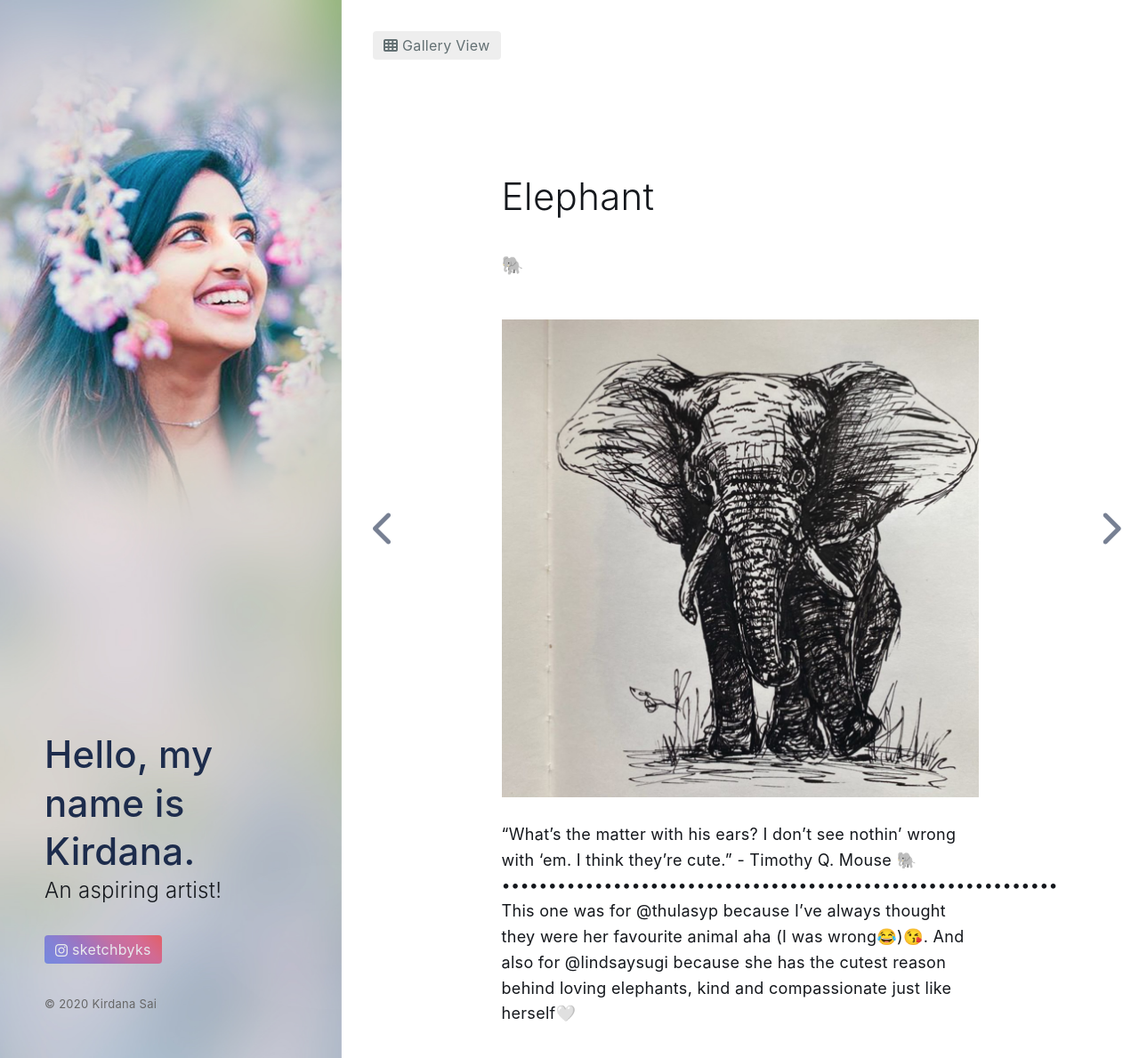
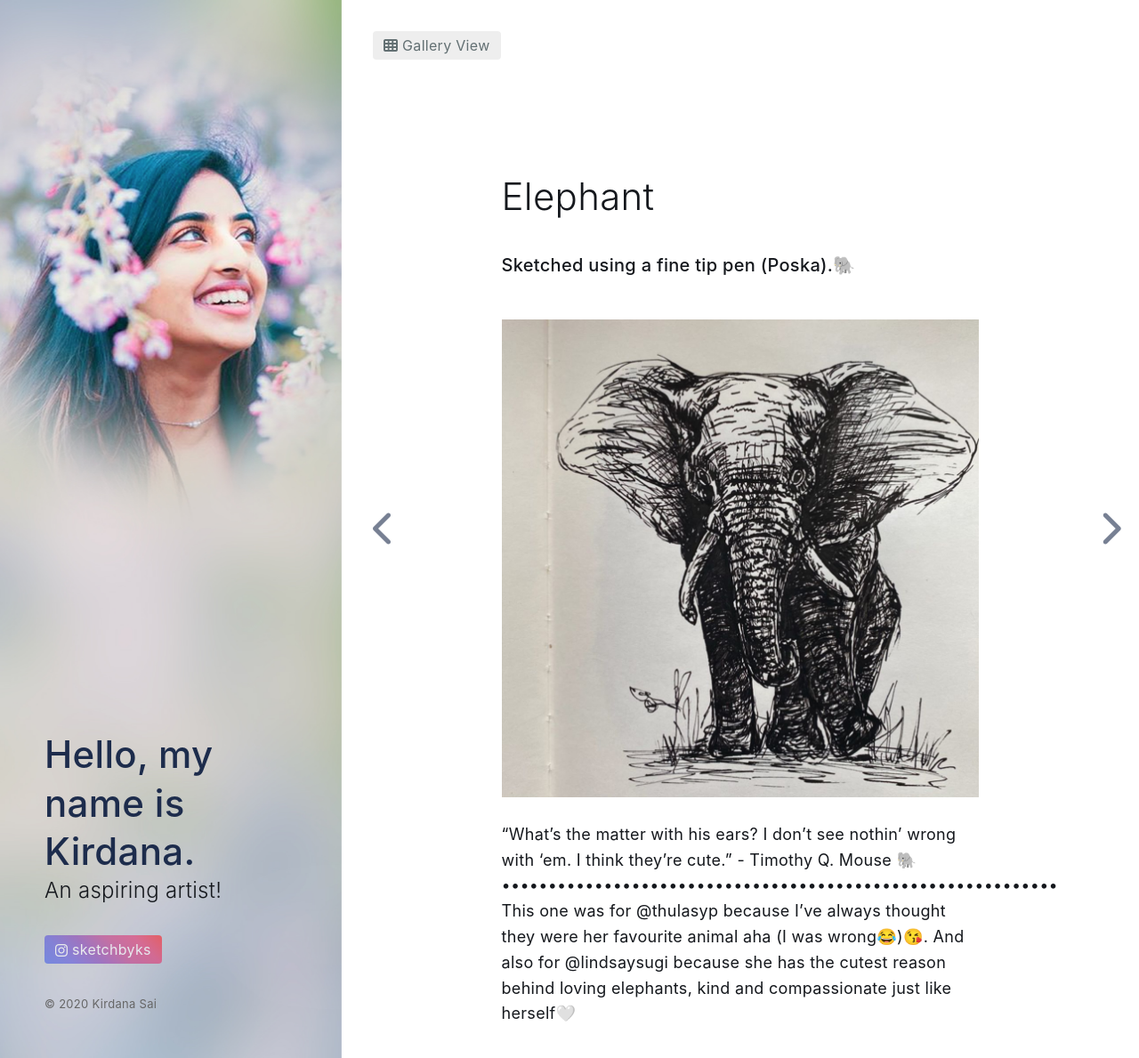
Before and after one commit to kirdanasai/kirdanasai.github.io, a Jekyll site: the page built from _art/elephant.md, in a window 1280 px wide and 1189 px high. Shown: the whole window at 89% size. Built offline with Jekyll 4.4.1, drawn with Linux system fonts in a browser that asks for light colours; nearby versions of some CDN libraries.

Commit message:
Update elephant.md

```diff
--- a/_art/elephant.md
+++ b/_art/elephant.md
@@ -1,7 +1,7 @@
 ---
 layout: art
 title: Elephant
-tagline: 🐘
+tagline: Sketched using a fine tip pen (Poska).🐘
 image: 12.jpg
 ---
 "What's the matter with his ears? I don't see nothin' wrong with 'em. I think they're cute." - Timothy Q. Mouse 🐘 •••••••••••••••••••••••••••••••••••••••••••••••••••••••••••• This one was for @thulasyp because I’ve always thought they were her favourite animal aha (I was wrong😂)😘. And also for @lindsaysugi because she has the cutest reason behind loving elephants, kind and compassionate just like herself🤍
```
